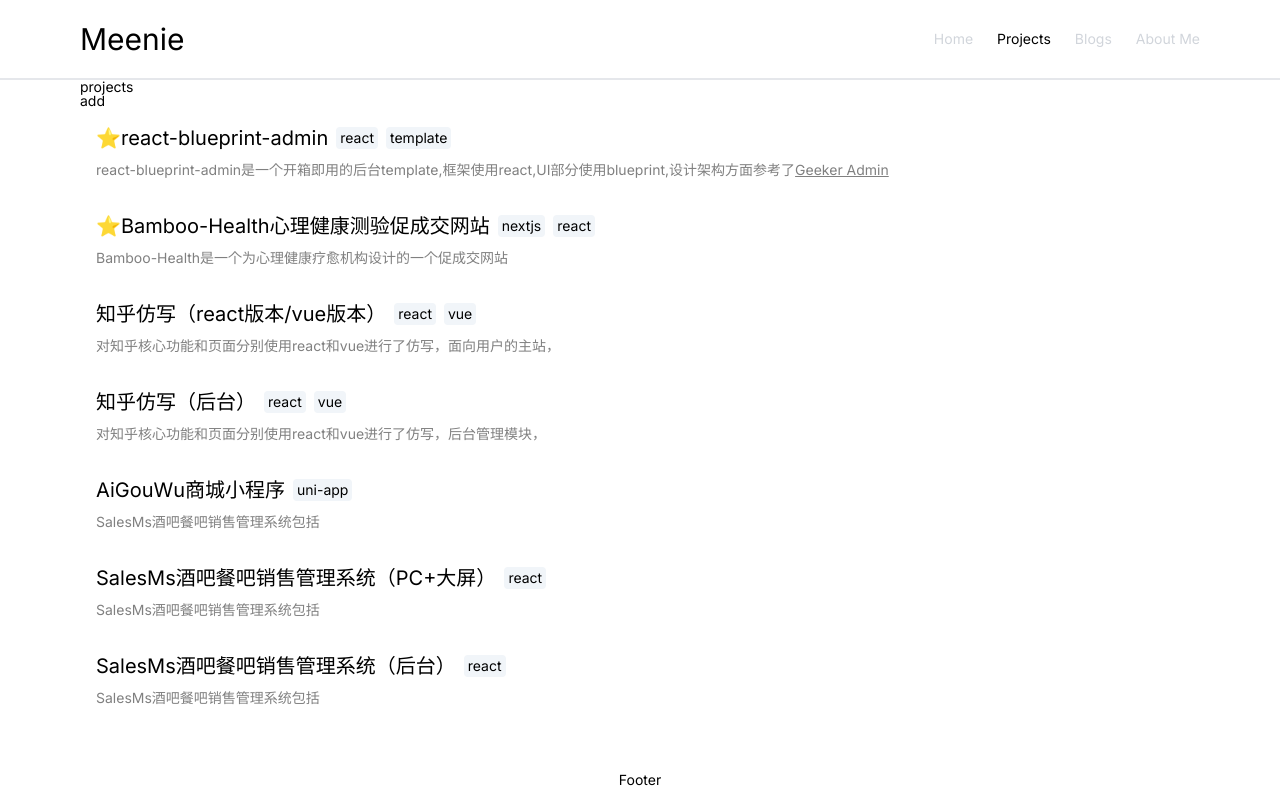
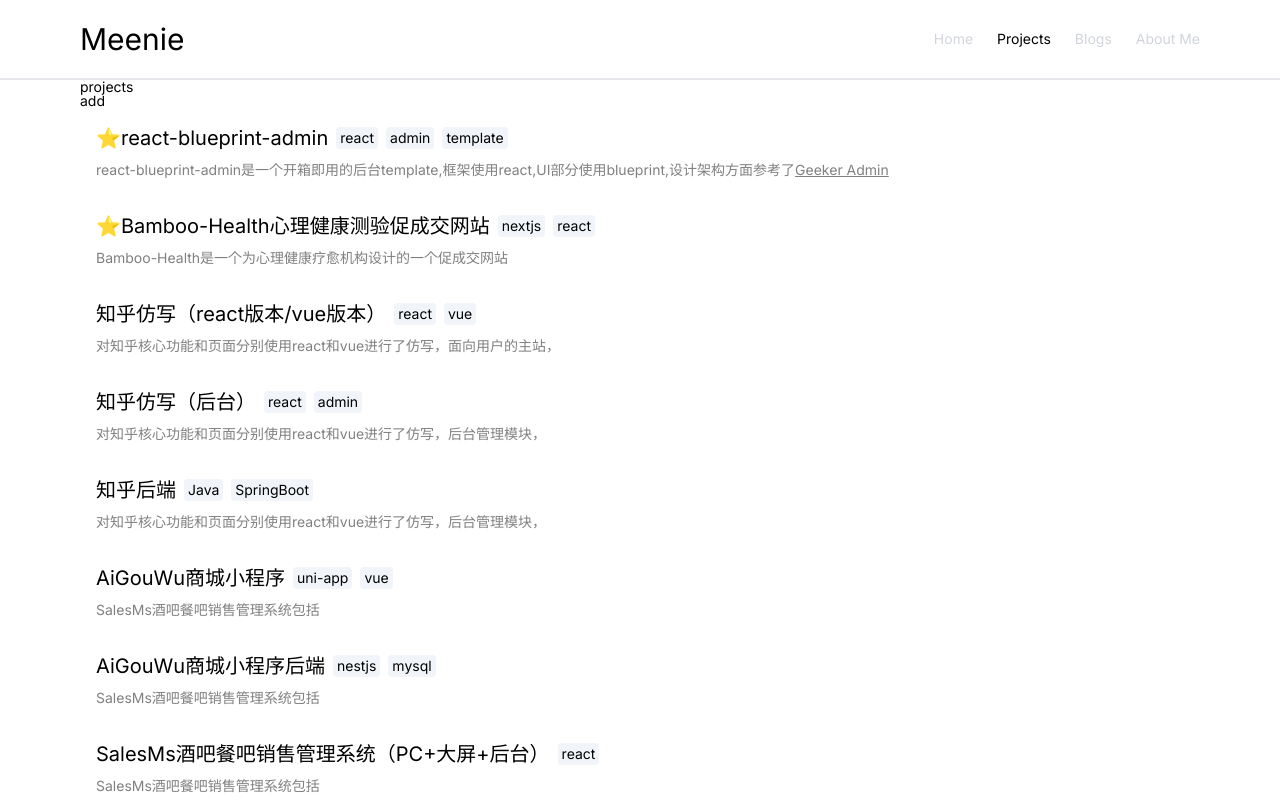
Before and after one commit to meenie-net/meenie-net, a Next.js app: page /projects in a window 1280 px wide. Shown: the top 800 px of the page. Built offline with nearby package versions, Linux system fonts and the light colour scheme.

Commit message:
✨ feat(projects): edit projects

```diff
--- a/src/app/projects/page.tsx
+++ b/src/app/projects/page.tsx
@@ -10,7 +10,7 @@
       desc: "react-blueprint-admin是一个开箱即用的后台template,框架使用react,UI部分使用blueprint,设计架构方面参考了<a>Geeker Admin</a>",
       url: "",
       featured: true,
-      tags: ["react", "template"],
+      tags: ["react", "admin", "template"],
     },
     {
       id: "2",
@@ -34,31 +34,47 @@
       desc: "对知乎核心功能和页面分别使用react和vue进行了仿写，后台管理模块，",
       url: "",
       featured: false,
-      tags: ["react", "vue"],
+      tags: ["react", "admin"],
     },
     {
       id: "5",
+      title: "知乎后端",
+      desc: "对知乎核心功能和页面分别使用react和vue进行了仿写，后台管理模块，",
+      url: "",
+      featured: false,
+      tags: ["Java", "SpringBoot"],
+    },
+    {
+      id: "6",
       title: "AiGouWu商城小程序",
       desc: "SalesMs酒吧餐吧销售管理系统包括",
       url: "",
       featured: false,
-      tags: ["uni-app"],
+      tags: ["uni-app", "vue"],
     },
     {
-      id: "6",
-      title: "SalesMs酒吧餐吧销售管理系统（PC+大屏）",
+      id: "7",
+      title: "AiGouWu商城小程序后端",
+      desc: "SalesMs酒吧餐吧销售管理系统包括",
+      url: "",
+      featured: false,
+      tags: ["nestjs", "mysql"],
+    },
+    {
+      id: "8",
+      title: "SalesMs酒吧餐吧销售管理系统（PC+大屏+后台）",
       desc: "SalesMs酒吧餐吧销售管理系统包括",
       url: "",
       featured: false,
       tags: ["react"],
     },
     {
-      id: "7",
-      title: "SalesMs酒吧餐吧销售管理系统（后台）",
+      id: "9",
+      title: "SalesMs酒吧餐吧销售管理系统后端",
       desc: "SalesMs酒吧餐吧销售管理系统包括",
       url: "",
       featured: false,
-      tags: ["react"],
+      tags: ["nestjs"],
     },
   ];
 
```
